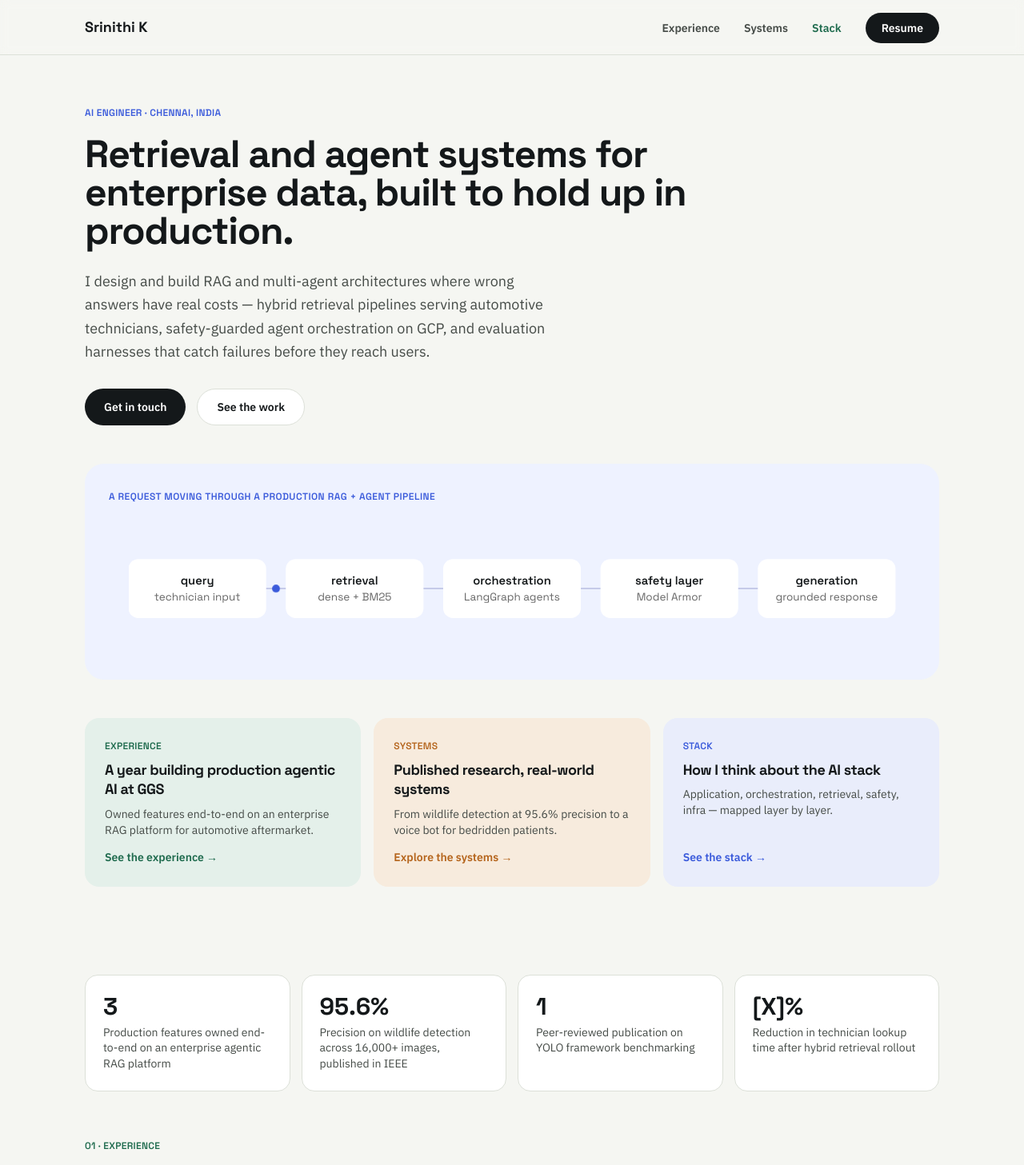
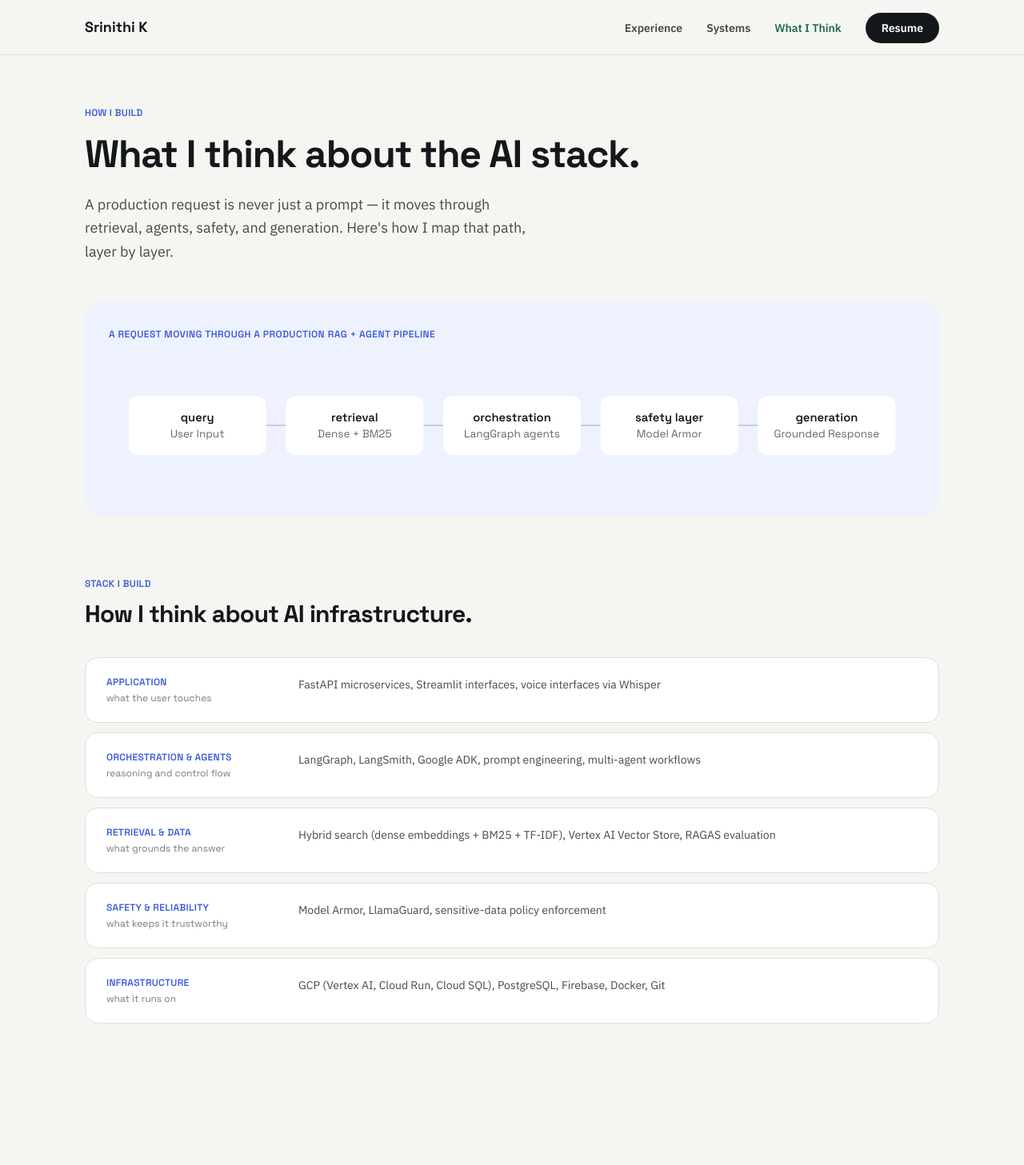
Before and after one commit to srik15/Portfolio, a React (Vite) app: page /what-i-think-about-ai-stack in a window 1280 px wide. Shown: the top 1457 px of the page at 80% size. After the commit the page ends 1420 px from the top, so only its background shows below. Built offline with nearby package versions, Linux system fonts and the light colour scheme.

Commit message:
move my stack to new page

```diff
--- a/src/App.jsx
+++ b/src/App.jsx
@@ -1,29 +1,35 @@
-import { BrowserRouter } from "react-router-dom";
+import { BrowserRouter, Routes, Route } from "react-router-dom";
 import {
   Navbar,
   Hero,
   Experience,
   Projects,
-  Skills,
   TechStack,
   Recognition,
   Contact,
 } from "./components";
+import WhatIThink from "./pages/WhatIThink";
+
+const Home = () => (
+  <main>
+    <Hero />
+    <Experience />
+    <Projects />
+    <TechStack />
+    <Recognition />
+    <Contact />
+  </main>
+);
 
 const App = () => {
   return (
     <BrowserRouter>
       <div className="relative min-h-screen bg-paper text-ink">
         <Navbar />
-        <main>
-          <Hero />
-          <Experience />
-          <Projects />
-          <Skills />
-          <TechStack />
-          <Recognition />
-          <Contact />
-        </main>
+        <Routes>
+          <Route path="/" element={<Home />} />
+          <Route path="/what-i-think-about-ai-stack" element={<WhatIThink />} />
+        </Routes>
       </div>
     </BrowserRouter>
   );
--- a/src/components/Hero.jsx
+++ b/src/components/Hero.jsx
@@ -1,6 +1,6 @@
 import { motion } from "framer-motion";
+import { Link } from "react-router-dom";
 import { exploreTiles, profile } from "../constants";
-import HeroPipeline from "./HeroPipeline";
 
 const tileTone = {
   signal: {
@@ -69,18 +69,13 @@ const Hero = () => {
           initial={{ opacity: 0, y: 16 }}
           animate={{ opacity: 1, y: 0 }}
           transition={{ duration: 0.7, delay: 0.3 }}
-        >
-          <HeroPipeline />
-        </motion.div>
-
-        <motion.div
-          initial={{ opacity: 0, y: 16 }}
-          animate={{ opacity: 1, y: 0 }}
-          transition={{ duration: 0.7, delay: 0.38 }}
           className="mt-12 grid gap-4 md:grid-cols-3"
         >
           {exploreTiles.map((tile) => {
             const tone = tileTone[tile.tone];
+            const linkClass = `type-button mt-3.5 inline-block no-underline ${tone.link}`;
+            const isRoute = tile.href.startsWith("/");
+
             return (
               <div key={tile.label} className={`tile ${tone.bg}`}>
                 <div>
@@ -88,12 +83,15 @@ const Hero = () => {
                   <h3 className="type-title mb-2">{tile.title}</h3>
                   <p className="type-body text-sm">{tile.description}</p>
                 </div>
-                <a
-                  href={tile.href}
-                  className={`type-button mt-3.5 inline-block no-underline ${tone.link}`}
-                >
-                  {tile.linkText}
-                </a>
+                {isRoute ? (
+                  <Link to={tile.href} className={linkClass}>
+                    {tile.linkText}
+                  </Link>
+                ) : (
+                  <a href={tile.href} className={linkClass}>
+                    {tile.linkText}
+                  </a>
+                )}
               </div>
             );
           })}
--- a/src/components/HeroPipeline.jsx
+++ b/src/components/HeroPipeline.jsx
@@ -1,9 +1,9 @@
 const nodes = [
-  { x: 20, title: "query", sub: "technician input", cx: 90 },
-  { x: 180, title: "retrieval", sub: "dense + BM25", cx: 250 },
+  { x: 20, title: "query", sub: "User Input", cx: 90 },
+  { x: 180, title: "retrieval", sub: "Dense + BM25", cx: 250 },
   { x: 340, title: "orchestration", sub: "LangGraph agents", cx: 410 },
   { x: 500, title: "safety layer", sub: "Model Armor", cx: 570 },
-  { x: 660, title: "generation", sub: "grounded response", cx: 730 },
+  { x: 660, title: "generation", sub: "Grounded Response", cx: 730 },
 ];
 
 const HeroPipeline = () => (
--- a/src/components/Navbar.jsx
+++ b/src/components/Navbar.jsx
@@ -1,19 +1,25 @@
 import { useEffect, useState } from "react";
-import { Link } from "react-router-dom";
+import { Link, useLocation } from "react-router-dom";
 import { motion, AnimatePresence } from "framer-motion";
 import { navLinks, profile } from "../constants";
 
-const sectionIds = [...navLinks.map((link) => link.id), "contact"];
+const hashSectionIds = navLinks.filter((link) => link.href).map((link) => link.id);
 
 const Navbar = () => {
+  const location = useLocation();
   const [active, setActive] = useState("");
   const [open, setOpen] = useState(false);
 
   useEffect(() => {
+    if (location.pathname === "/what-i-think-about-ai-stack") {
+      setActive("What I Think");
+      return undefined;
+    }
+
     const onScroll = () => {
       const offset = 100;
       let current = "";
-      for (const id of sectionIds) {
+      for (const id of [...hashSectionIds, "contact"]) {
         const el = document.getElementById(id);
         if (el && el.getBoundingClientRect().top <= offset) {
           current = id;
@@ -21,12 +27,26 @@ const Navbar = () => {
       }
       const match = navLinks.find((link) => link.id === current);
       if (match) setActive(match.title);
+      else if (!current) setActive("");
     };
 
     onScroll();
     window.addEventListener("scroll", onScroll, { passive: true });
     return () => window.removeEventListener("scroll", onScroll);
-  }, []);
+  }, [location.pathname]);
+
+  useEffect(() => {
+    if (location.hash) {
+      const id = location.hash.replace("#", "");
+      const timer = window.setTimeout(() => {
+        document.getElementById(id)?.scrollIntoView({ behavior: "smooth" });
+      }, 50);
+      return () => window.clearTimeout(timer);
+    }
+
+    window.scrollTo(0, 0);
+    return undefined;
+  }, [location.pathname, location.hash]);
 
   return (
     <header className="sticky top-0 z-50 border-b border-line bg-paper/92 backdrop-blur-[6px]">
@@ -36,7 +56,7 @@ const Navbar = () => {
           className="font-display text-lg font-bold text-ink no-underline"
           onClick={() => {
             setActive("");
-            window.scrollTo(0, 0);
+            setOpen(false);
           }}
         >
           {profile.name}
@@ -45,8 +65,9 @@ const Navbar = () => {
         <ul className="hidden items-center gap-[30px] md:flex">
           {navLinks.map((link) => (
             <li key={link.id}>
-              <a
-                href={`#${link.id}`}
+              {link.to ? (
+                <Link
+                  to={link.to}
                   onClick={() => setActive(link.title)}
                   className={`type-nav no-underline transition-colors ${
                     active === link.title
@@ -55,7 +76,20 @@ const Navbar = () => {
                   }`}
                 >
                   {link.title}
-              </a>
+                </Link>
+              ) : (
+                <Link
+                  to={link.href}
+                  onClick={() => setActive(link.title)}
+                  className={`type-nav no-underline transition-colors ${
+                    active === link.title
+                      ? "text-signal"
+                      : "text-ink-soft hover:text-signal"
+                  }`}
+                >
+                  {link.title}
+                </Link>
+              )}
             </li>
           ))}
           <li>
@@ -104,8 +138,8 @@ const Navbar = () => {
             <ul className="flex flex-col gap-4">
               {navLinks.map((link) => (
                 <li key={link.id}>
-                  <a
-                    href={`#${link.id}`}
+                  <Link
+                    to={link.to || link.href}
                     className="type-nav text-base text-ink no-underline"
                     onClick={() => {
                       setActive(link.title);
@@ -113,7 +147,7 @@ const Navbar = () => {
                     }}
                   >
                     {link.title}
-                  </a>
+                  </Link>
                 </li>
               ))}
               <li>
--- a/src/components/Recognition.jsx
+++ b/src/components/Recognition.jsx
@@ -60,7 +60,7 @@ const Recognition = () => {
     >
       <div className="wrap">
         <div className="mb-10">
-          <div className="section-tag signal">05 · CREDENTIALS</div>
+          <div className="section-tag signal">04 · CREDENTIALS</div>
           <h2 className="type-section">Education, certifications &amp; recognition.</h2>
         </div>
 
--- a/src/components/Skills.jsx
+++ b/src/components/Skills.jsx
@@ -3,11 +3,10 @@ import { skillLayers } from "../constants";
 
 const Skills = () => {
   return (
-    <section id="stack" className="py-[76px]">
-      <span className="hash-span">&nbsp;</span>
+    <section className="py-[76px]">
       <div className="wrap">
         <div className="mb-9">
-          <div className="section-tag indigo">03 · THE STACK</div>
+          <div className="section-tag indigo">STACK I BUILD</div>
           <h2 className="type-section">How I think about AI infrastructure.</h2>
         </div>
 
--- a/src/components/TechStack.jsx
+++ b/src/components/TechStack.jsx
@@ -13,7 +13,7 @@ const TechStack = () => {
       <span className="hash-span">&nbsp;</span>
       <div className="wrap">
         <div className="mb-9 text-center sm:text-left">
-          <div className="section-tag indigo">04 · TECHNOLOGIES</div>
+          <div className="section-tag indigo">03 · TECHNOLOGIES</div>
           <h2 className="type-section">Tools I reach for.</h2>
           <p className="type-body mt-3 max-w-xl">
             Languages, frameworks, and infrastructure I use to ship retrieval and
--- a/src/constants/index.js
+++ b/src/constants/index.js
@@ -22,9 +22,13 @@ export const profile = {
 };
 
 export const navLinks = [
-  { id: "work", title: "Experience" },
-  { id: "systems", title: "Systems" },
-  { id: "stack", title: "Stack" },
+  { id: "work", title: "Experience", href: "/#work" },
+  { id: "systems", title: "Systems", href: "/#systems" },
+  {
+    id: "what-i-think",
+    title: "What I Think",
+    to: "/what-i-think-about-ai-stack",
+  },
 ];
 
 export const exploreTiles = [
@@ -51,7 +55,7 @@ export const exploreTiles = [
     title: "How I think about the AI stack",
     description:
       "Application, orchestration, retrieval, safety, infra — mapped layer by layer.",
-    href: "#stack",
+    href: "/what-i-think-about-ai-stack",
     linkText: "See the stack →",
     tone: "indigo",
   },
--- /dev/null
+++ b/src/pages/WhatIThink.jsx
@@ -0,0 +1,52 @@
+import { motion } from "framer-motion";
+import HeroPipeline from "../components/HeroPipeline";
+import Skills from "../components/Skills";
+
+const WhatIThink = () => {
+  return (
+    <main className="pb-16 pt-16">
+      <header className="wrap">
+        <motion.p
+          initial={{ opacity: 0, y: 12 }}
+          animate={{ opacity: 1, y: 0 }}
+          transition={{ duration: 0.5 }}
+          className="hero-eyebrow"
+        >
+          HOW I BUILD
+        </motion.p>
+
+        <motion.h1
+          initial={{ opacity: 0, y: 20 }}
+          animate={{ opacity: 1, y: 0 }}
+          transition={{ duration: 0.65, delay: 0.06 }}
+          className="type-hero max-w-[860px]"
+        >
+          What I think about the AI stack.
+        </motion.h1>
+
+        <motion.p
+          initial={{ opacity: 0, y: 16 }}
+          animate={{ opacity: 1, y: 0 }}
+          transition={{ duration: 0.6, delay: 0.14 }}
+          className="type-lede mt-6 max-w-[580px]"
+        >
+          A production request is never just a prompt — it moves through
+          retrieval, agents, safety, and generation. Here&apos;s how I map that
+          path, layer by layer.
+        </motion.p>
+
+        <motion.div
+          initial={{ opacity: 0, y: 16 }}
+          animate={{ opacity: 1, y: 0 }}
+          transition={{ duration: 0.7, delay: 0.22 }}
+        >
+          <HeroPipeline />
+        </motion.div>
+      </header>
+
+      <Skills />
+    </main>
+  );
+};
+
+export default WhatIThink;
```
Lines whose indentation alone changed are shown as unchanged.
